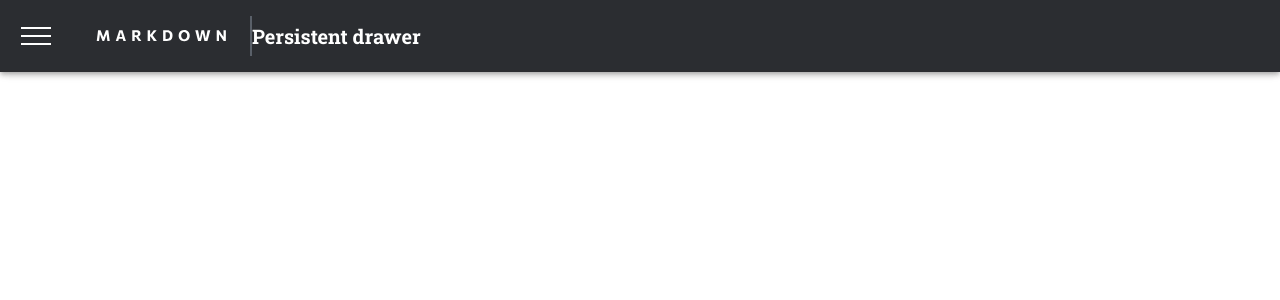
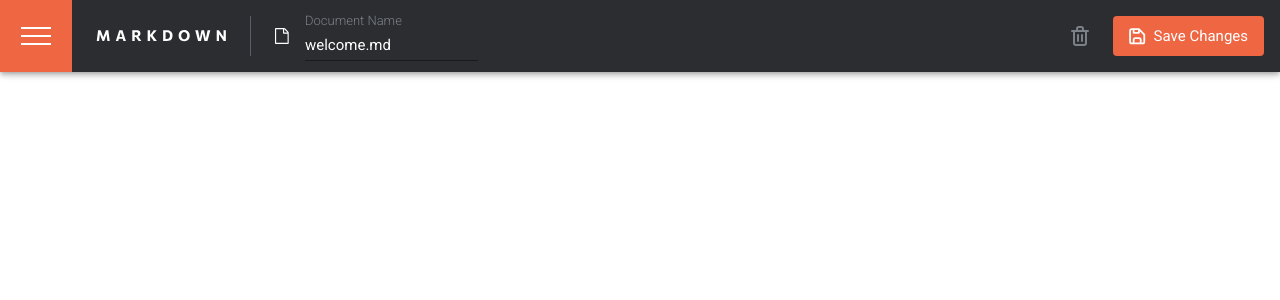
Before and after one commit to nekopudding/in-browser-markdown-editor, a React (Create React App) app: page / in a window 1280 px wide. Shown: the top 300 px of the page. Built offline with nearby package versions, Linux system fonts and the light colour scheme.

Commit message:
header complete

```diff
--- a/src/components/Header.jsx
+++ b/src/components/Header.jsx
@@ -1,9 +1,13 @@
-import { AppBar,Toolbar,IconButton,Typography, Box, Divider } from '@mui/material'
+import { AppBar,Toolbar,IconButton,Typography, Box, Divider, ListItem, ListItemButton, ListItemIcon, ListItemText, Input } from '@mui/material'
 import React from 'react'
 import {ReactComponent as MenuIcon} from 'assets/icon-menu.svg';
 import {ReactComponent as CloseIcon} from 'assets/icon-close.svg';
 import {ReactComponent as Logo} from 'assets/logo.svg';
+import {ReactComponent as DocumentIcon} from 'assets/icon-document.svg'
+import {ReactComponent as SaveIcon} from 'assets/icon-save.svg'
+import {ReactComponent as DeleteIcon} from 'assets/icon-delete.svg'
 import theme from 'theme';
+import Button from './Button';
 
 function Header(props) {
   const {drawerWidth, open, setOpen} = props;
@@ -24,7 +28,10 @@ function Header(props) {
               borderRadius: 0,
               width: '72px',
               height: '72px',
-              bgcolor: theme.palette.clr700
+              bgcolor: theme.palette.clr700,
+              "&:hover": {
+                bgcolor: theme.palette.primary.main
+              }
             }}
           >
             {open ? <CloseIcon/> : <MenuIcon/>}
@@ -32,10 +39,60 @@ function Header(props) {
           <Box sx={{ m: 3 }}>
             <Logo/>
           </Box>
-          <Divider orientation='vertical' sx={{borderColor: theme.palette.clr600, width: '1px', height: '40px', borderWidth: '1px'}}/>
-          <Typography variant="h4" noWrap component="div">
-            Persistent drawer
-          </Typography>
+          <Divider orientation='vertical' sx={{borderColor: theme.palette.clr600, width: '1px', height: '40px', borderWidth: '0 1px 0 0'}}/>
+          <ListItem
+            disablePadding
+            sx={{pl: 3, py: 1.5}}
+            secondaryAction={
+              <Box sx={{display: 'flex', alignItems: 'center'}}>
+              <IconButton
+                sx={{
+                  display: 'flex',
+                  alignItems: 'center',
+                  m: 1.5, p:1.5,
+                  borderRadius: '22px',
+                  "& *": { fill: theme.palette.clr500 },
+                  "&:hover *": { fill: theme.palette.primary.main }
+                }}>
+                <DeleteIcon/>
+              </IconButton>
+              <Button sx={{height: '40px'}}>
+                <Box sx={{display: 'flex',alignItems: 'center', '& > * + *': {ml: 1}}}>
+                  <SaveIcon/>
+                  <span>Save Changes</span>
+                </Box>
+              </Button>
+              </Box>
+            }
+          >
+            <ListItemIcon sx={{minWidth: 30}}>
+              <DocumentIcon />
+            </ListItemIcon>
+            <ListItemText
+              primary={"Document Name"}
+              primaryTypographyProps={{variant: "inAppBodyM", sx: {color: theme.palette.clr500}}}
+              secondary={
+                <Input
+                  defaultValue='welcome.md'
+                  inputProps={{
+                    'aria-label': 'description',
+                    variant: "inAppHeadingM",
+                    sx: {
+                      color: theme.palette.clr100,
+                      ...theme.typography.inAppHeadingM,
+                    }
+                  }}
+                />
+              }
+              sx={{
+                m: 0,
+                '& .MuiInput-underline:after': {
+                  borderBottomColor: theme.palette.clr100,
+                  borderWidth: '0 0 1px 0'
+                },
+              }}
+            />
+          </ListItem>
         </Toolbar>
       </AppBar>
    </>
--- a/src/components/Sidebar.jsx
+++ b/src/components/Sidebar.jsx
@@ -1,7 +1,7 @@
 import { Drawer,Divider, Box, Typography, ListItem,List,ListItemIcon,ListItemButton, ListItemText, Stack,Switch, FormGroup, FormControlLabel } from '@mui/material'
 import React from 'react';
 import theme from 'theme';
-import documentIcon from 'assets/icon-document.svg'
+import {ReactComponent as DocumentIcon} from 'assets/icon-document.svg'
 import Button from './Button';
 import ModeToggle from './ModeToggle';
 
@@ -49,13 +49,16 @@ function Sidebar(props) {
               <ListItem key={text} disablePadding sx={{pl: 3, py: 1.5}}>
                 <ListItemButton sx={{p: 0}}>
                   <ListItemIcon sx={{minWidth: 30}}>
-                    <img src={documentIcon} alt='document icon'/>
+                    <DocumentIcon />
                   </ListItemIcon>
                   <ListItemText
                     primary={"01 April 2022"}
                     primaryTypographyProps={{variant: "inAppBodyM", sx: {color: theme.palette.clr500}}}
                     secondary={text}
-                    secondaryTypographyProps={{variant: "inAppHeadingM", sx: {color: theme.palette.clr100}}}
+                    secondaryTypographyProps={{
+                      variant: "inAppHeadingM",
+                      sx: {color: theme.palette.clr100, "&:hover":{color: theme.palette.primary.main}}
+                    }}
                     sx={{m: 0}}
                   />
 
```
Also changed, not shown: src/assets/icon-delete.svg, 1 other file (tests, documents, lock files or other folders).
